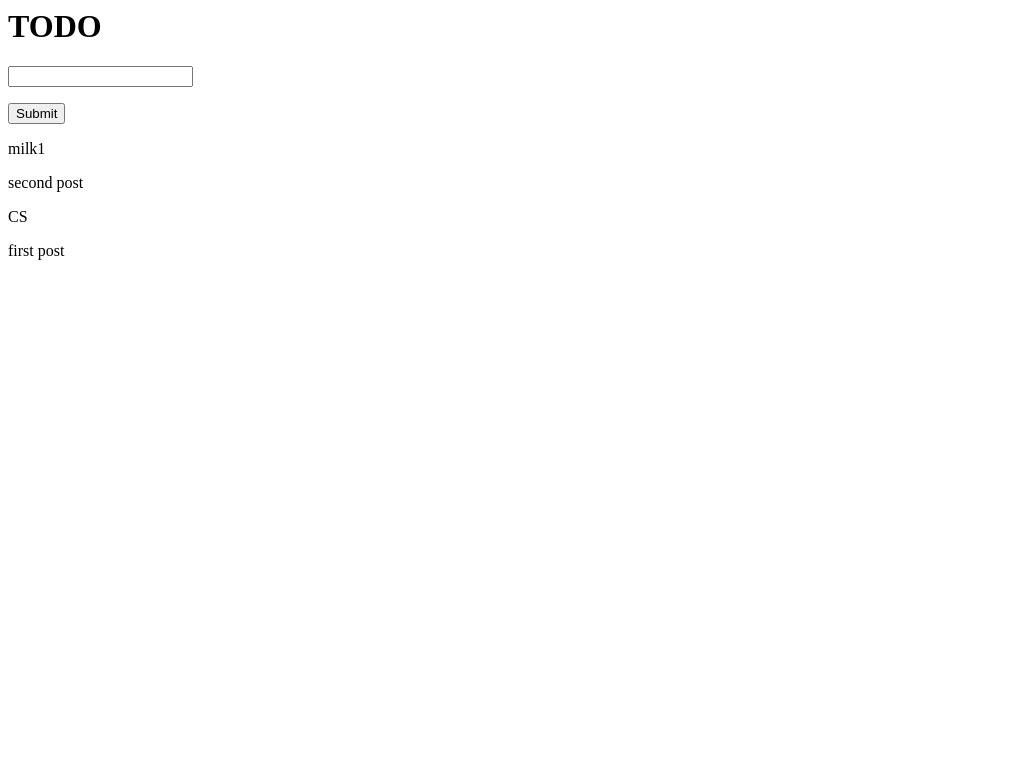
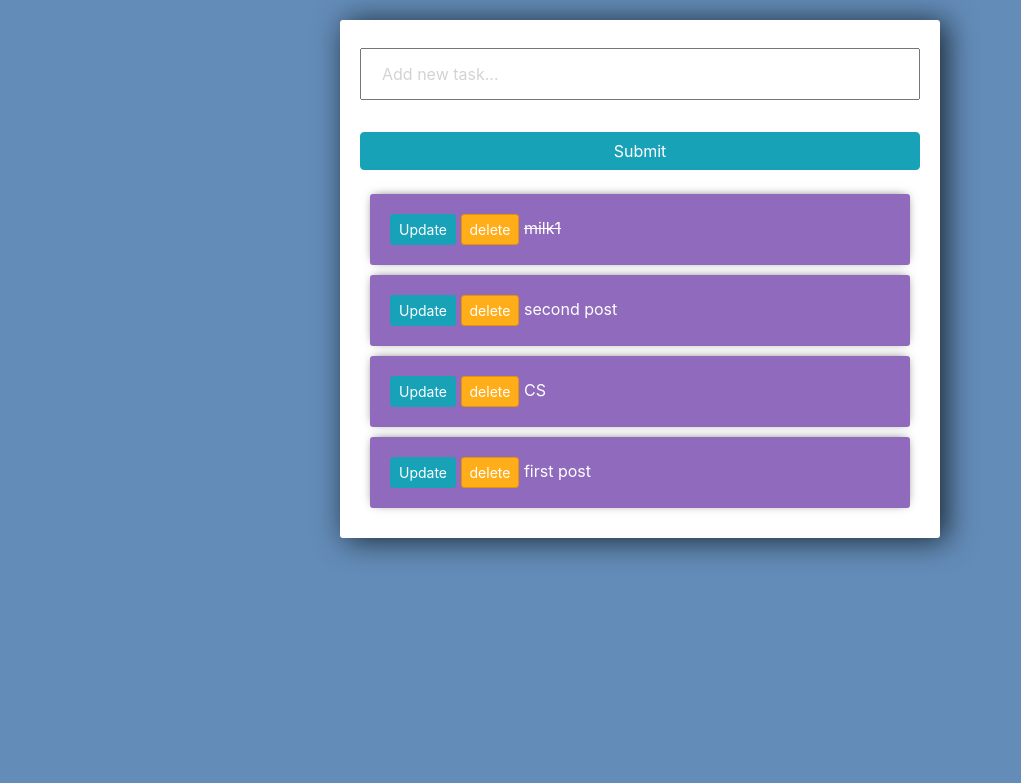
Before and after one commit to ShraxO1/Django3.0_Todo, a Django app: page / in a window 1280 px wide. Shown: the top 783 px of the page, without its empty margins (0-1021 px from the left). Run offline with Django 3.2, Linux system fonts and the light colour scheme; data comes from the database, SQL or seed files in the repository; both versions use the stored data as it was after the commit; some libraries are stand-ins or nearby versions.

Commit message:
first commit

```diff
--- /dev/null
+++ b/static/style.css
@@ -0,0 +1,42 @@
+body{
+		background-color: #638CB8;
+	}
+
+	input{
+		width: 100%;
+		padding: 12px 20px;
+		margin: 8px 0;
+		box-sizing: border-box;
+	}
+
+	input::placeholder {
+	  color: #d3d3d3;
+	}
+
+	.submit{
+		background-color: #6BA3E8;
+	}
+
+	.center-column{
+		width:600px;
+		margin: 20px auto;
+		padding:20px;
+		background-color: #fff;
+		border-radius: 3px;
+		box-shadow: 6px 2px 30px 0px rgba(0,0,0,0.75);
+	}
+
+	.item-row{
+		background-color: #906abd;
+		margin: 10px;
+		padding: 20px;
+		border-radius: 3px;
+		color: #fff;
+		font-size: 16px;
+		box-shadow: 0px -1px 10px -4px rgba(0,0,0,0.75);
+	}
+
+	.btn-danger{
+		background-color: #ffae19;
+		border-color: #e59400;
+	}
--- a/tasks/forms.py
+++ b/tasks/forms.py
@@ -3,6 +3,7 @@ from django.forms import ModelForm
 from .models import *
 
 class TaskForm(ModelForm):
+    title = forms.CharField(widget=forms.TextInput(attrs={'placeholder': 'Add new task...'}))
     class Meta:
         model= Task
         fields='__all__'
--- a/tasks/urls.py
+++ b/tasks/urls.py
@@ -2,5 +2,7 @@ from . import views
 from django.urls import path
 
 urlpatterns=[
-    path('',views.index),
+    path('',views.index, name='list'),
+    path('update_task/<str:pk>/',views.updateTask, name='update_task'),
+    path('delete/<str:pk>/',views.deleteTask, name='delete')
 ]
--- a/tasks/views.py
+++ b/tasks/views.py
@@ -14,3 +14,26 @@ def index(request):
 
     context = {'tasks': tasks,'form': form}
     return render(request, 'list.html', context)
+
+
+def updateTask(request, pk):
+    task=Task.objects.get(id=pk)
+    form=TaskForm(instance=task)
+
+    if request.method=='POST':
+        form =TaskForm(request.POST, instance=task)
+        if form.is_valid():
+            form.save()
+        return redirect('/')
+    context={'form': form}
+    return render(request, 'update_task.html', context)
+
+
+def deleteTask(request, pk):
+    item=Task.objects.get(id=pk)
+    if request.method == 'POST':
+        item.delete()
+        return redirect('/')
+
+    context={'item': item}
+    return render(request, 'delete.html', context)
--- a/templates/list.html
+++ b/templates/list.html
@@ -1,12 +1,23 @@
-<h1>TODO</h1>
+{% load static %}
+<link href="https://stackpath.bootstrapcdn.com/bootstrap/4.5.0/css/bootstrap.min.css" rel="stylesheet" integrity="sha384-9aIt2nRpC12Uk9gS9baDl411NQApFmC26EwAOH8WgZl5MYYxFfc+NcPb1dKGj7Sk" crossorigin="anonymous">
+<link rel="stylesheet" href="{% static 'style.css' %}">
+
+<div class="center-column">
 <form method="POST" action="/">
     {% csrf_token %}
     <p>{{ form.title }}</p>
-    <input type="submit" name="Create form">
+    <input class="btn btn-info" type="submit" name="Create form">
 </form>
 {% for task in tasks %}
-<div>
-<p>{{ task }}</p>
+<div class="item-row">
+<a href="{% url 'update_task' task.id %}" class="btn btn-sm btn-info">Update</a>
+    <a href="{% url 'delete' task.id %}" class="btn btn-sm btn-danger">delete</a>
+{% if task.complete == True %}
+<strike>{{ task }}</strike>
+    {% else %}
+    <span>{{ task }}</span>
+    {% endif %}
+
 </div>
-
 {% endfor %}
+</div>
--- /dev/null
+++ b/templates/update_task.html
@@ -0,0 +1,6 @@
+<h2>Update Task</h2>
+<form action="" method="post">
+    {% csrf_token %}
+    {{ form.as_p }}
+    <input type="submit" name="update_task">
+</form>
--- a/todo/settings.py
+++ b/todo/settings.py
@@ -120,3 +120,4 @@ USE_TZ = True
 # https://docs.djangoproject.com/en/3.0/howto/static-files/
 
 STATIC_URL = '/static/'
+STATICFILES_DIRS =[os.path.join(BASE_DIR, 'static')]
```
Also changed, not shown: templates/delete.html (added, +7 -0 lines), db.sqlite3.
